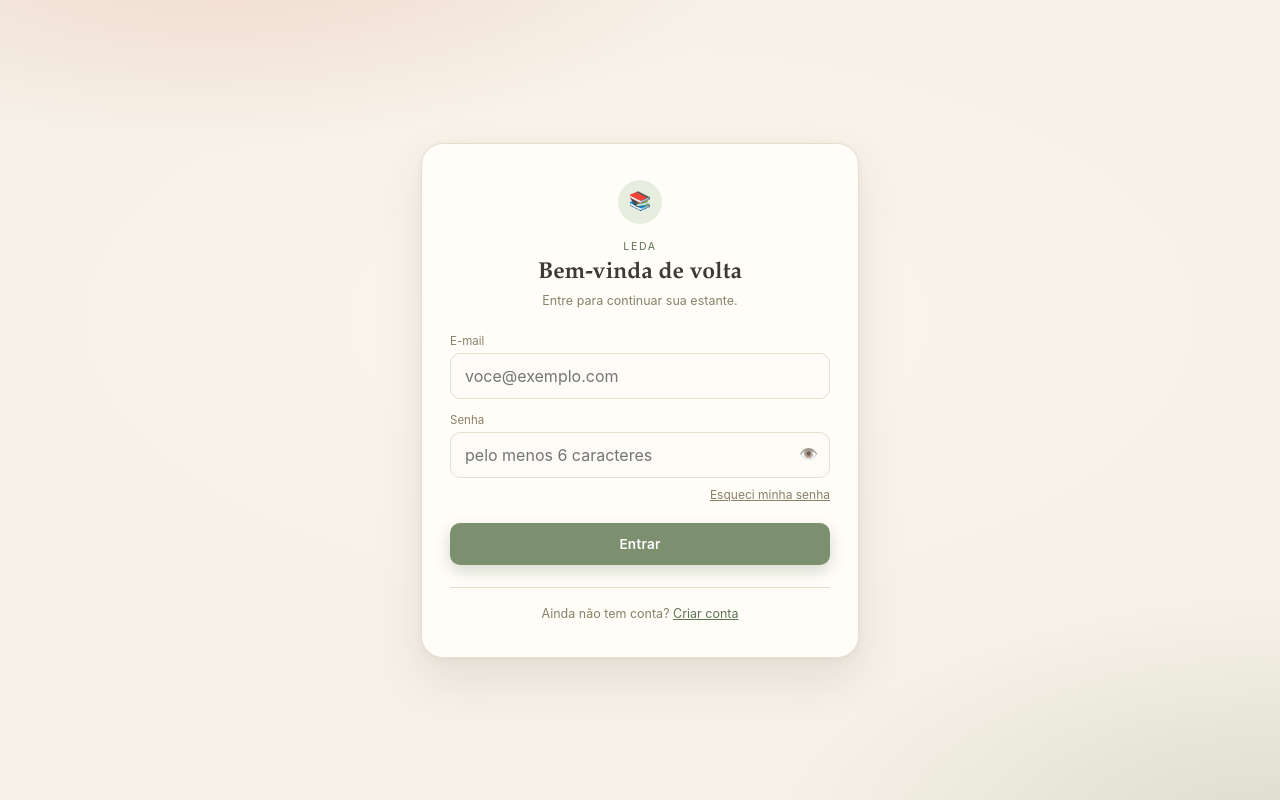
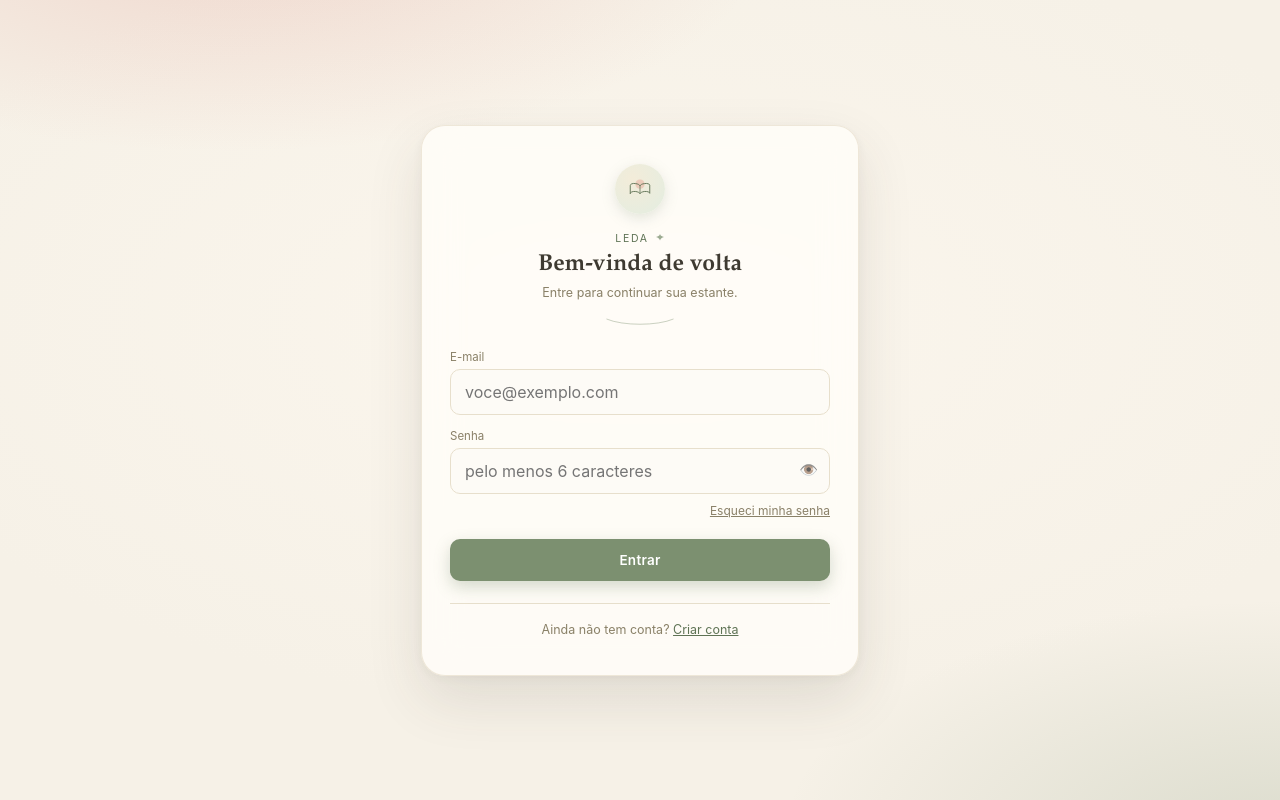
Before and after one commit to MarcelaTav/leda-app, a React (Vite) app: page / in a window 1280 px wide. Built offline with nearby package versions, Linux system fonts and the light colour scheme.

Commit message:
Update Root.jsx

```diff
--- a/src/Root.jsx
+++ b/src/Root.jsx
@@ -164,25 +164,44 @@ function TelaAutenticacao() {
         style={{
           width: "100%",
           maxWidth: "380px",
-          background: COR.cartao,
-          border: `1px solid ${COR.linha}`,
-          borderRadius: "22px",
-          padding: "36px 28px",
-          boxShadow: "0 2px 8px rgba(62, 58, 49, 0.05), 0 20px 48px rgba(62, 58, 49, 0.10)",
+          background: "rgba(255, 253, 248, 0.86)",
+          backdropFilter: "blur(18px)",
+          WebkitBackdropFilter: "blur(18px)",
+          border: `1px solid rgba(231, 223, 204, 0.7)`,
+          borderRadius: "24px",
+          padding: "38px 28px",
+          boxShadow: "0 2px 10px rgba(62, 58, 49, 0.05), 0 24px 56px rgba(62, 58, 49, 0.12)",
         }}
       >
-        <div style={{ display: "flex", alignItems: "center", justifyContent: "center", width: "44px", height: "44px", borderRadius: "50%", background: COR.saugeClaro, margin: "0 auto 16px", fontSize: "18px" }}>
-          📚
+        <div style={{ display: "flex", alignItems: "center", justifyContent: "center", width: "50px", height: "50px", borderRadius: "50%", background: `radial-gradient(circle at 35% 30%, #F3ECD9 0%, ${COR.saugeClaro} 75%)`, margin: "0 auto 18px", boxShadow: "0 4px 14px rgba(124, 144, 112, 0.22)" }}>
+          <svg viewBox="0 0 48 48" width="26" height="26">
+            <circle cx="24" cy="15" r="8.5" fill="#E7A99A" opacity="0.5" />
+            <path
+              d="M6 17 C6 15 10 13 16 14 C20 14.6 23 16 24 18 C25 16 28 14.6 32 14 C38 13 42 15 42 17 L42 32 C42 30 38 28 32 28.6 C28 29.2 25 30.6 24 32.4 C23 30.6 20 29.2 16 28.6 C10 28 6 30 6 32 Z"
+              fill="none"
+              stroke={COR.saugeEscuro}
+              strokeWidth="1.7"
+              strokeLinejoin="round"
+              strokeLinecap="round"
+            />
+            <path d="M24 18 L24 32.4" stroke={COR.saugeEscuro} strokeWidth="1.4" strokeLinecap="round" />
+          </svg>
         </div>
-        <div style={{ fontFamily: SANS, fontSize: "10.5px", letterSpacing: "0.16em", textTransform: "uppercase", color: COR.saugeEscuro, textAlign: "center", marginBottom: "6px" }}>
-          Leda
+        <div style={{ display: "flex", alignItems: "center", justifyContent: "center", gap: "6px", fontFamily: SANS, fontSize: "10.5px", letterSpacing: "0.16em", textTransform: "uppercase", color: COR.saugeEscuro, textAlign: "center", marginBottom: "6px" }}>
+          <span>Leda</span>
+          <svg viewBox="0 0 20 20" width="10" height="10" style={{ opacity: 0.75 }}>
+            <path d="M10 2 C11 6 14 7 18 8 C14 9 11 11 10 15 C9 11 6 9 2 8 C6 7 9 6 10 2 Z" fill={COR.sauge} />
+          </svg>
         </div>
         <h1 style={{ fontSize: "23px", fontWeight: 700, margin: "0 0 6px", textAlign: "center" }}>
           {titulo}
         </h1>
-        <div style={{ fontFamily: SANS, fontSize: "12.5px", color: COR.textoSecundario, textAlign: "center", marginBottom: "26px" }}>
+        <div style={{ fontFamily: SANS, fontSize: "12.5px", color: COR.textoSecundario, textAlign: "center", marginBottom: "18px" }}>
           {subtitulo}
         </div>
+        <svg viewBox="0 0 120 14" width="70" height="8" style={{ display: "block", margin: "0 auto 24px" }}>
+          <path d="M2 2 C 30 14, 90 14, 118 2" fill="none" stroke={COR.sauge} strokeWidth="1.3" strokeLinecap="round" opacity="0.55" />
+        </svg>
 
         <form onSubmit={enviar} style={{ display: "flex", flexDirection: "column", gap: "14px" }}>
           {modo === "criar" && (
```
